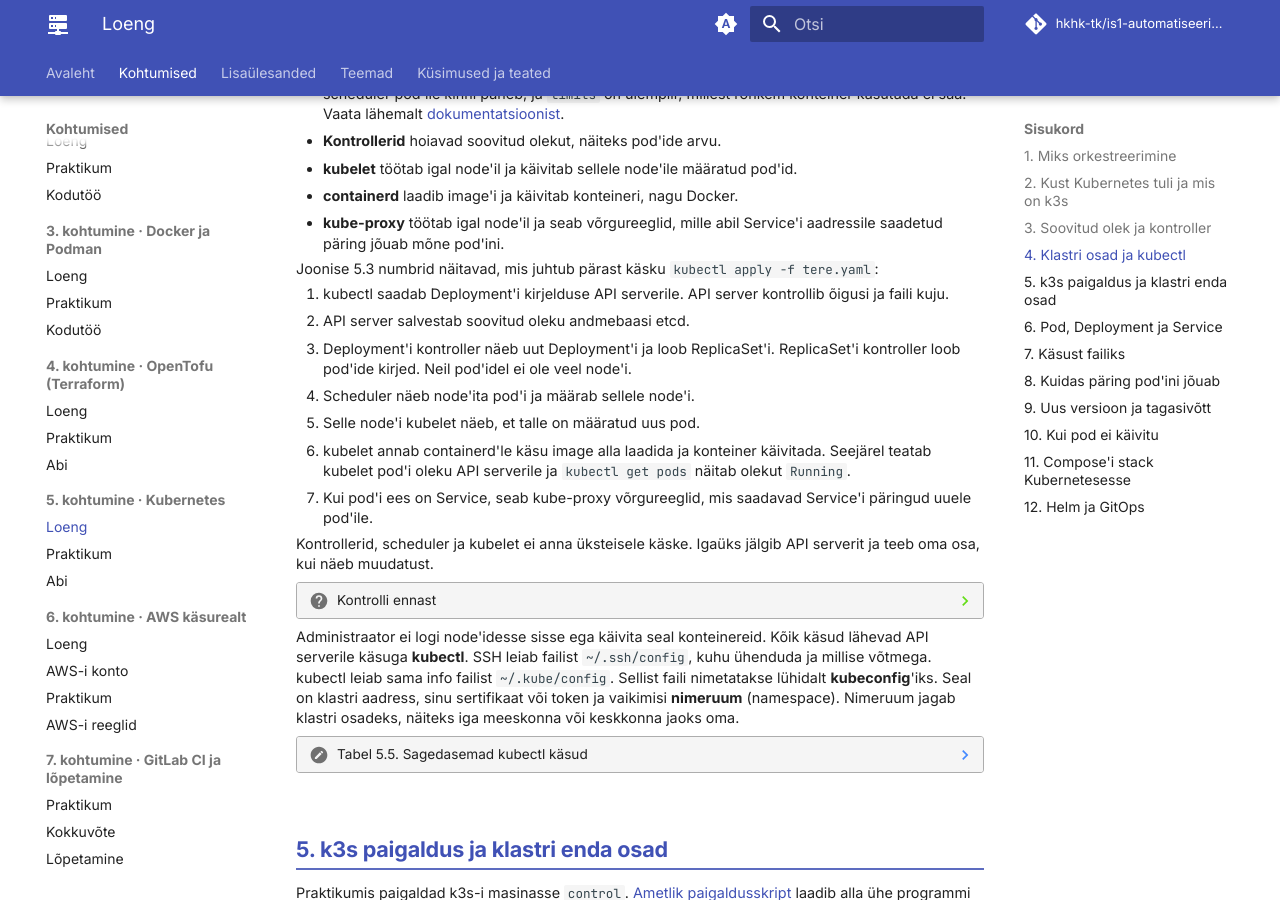
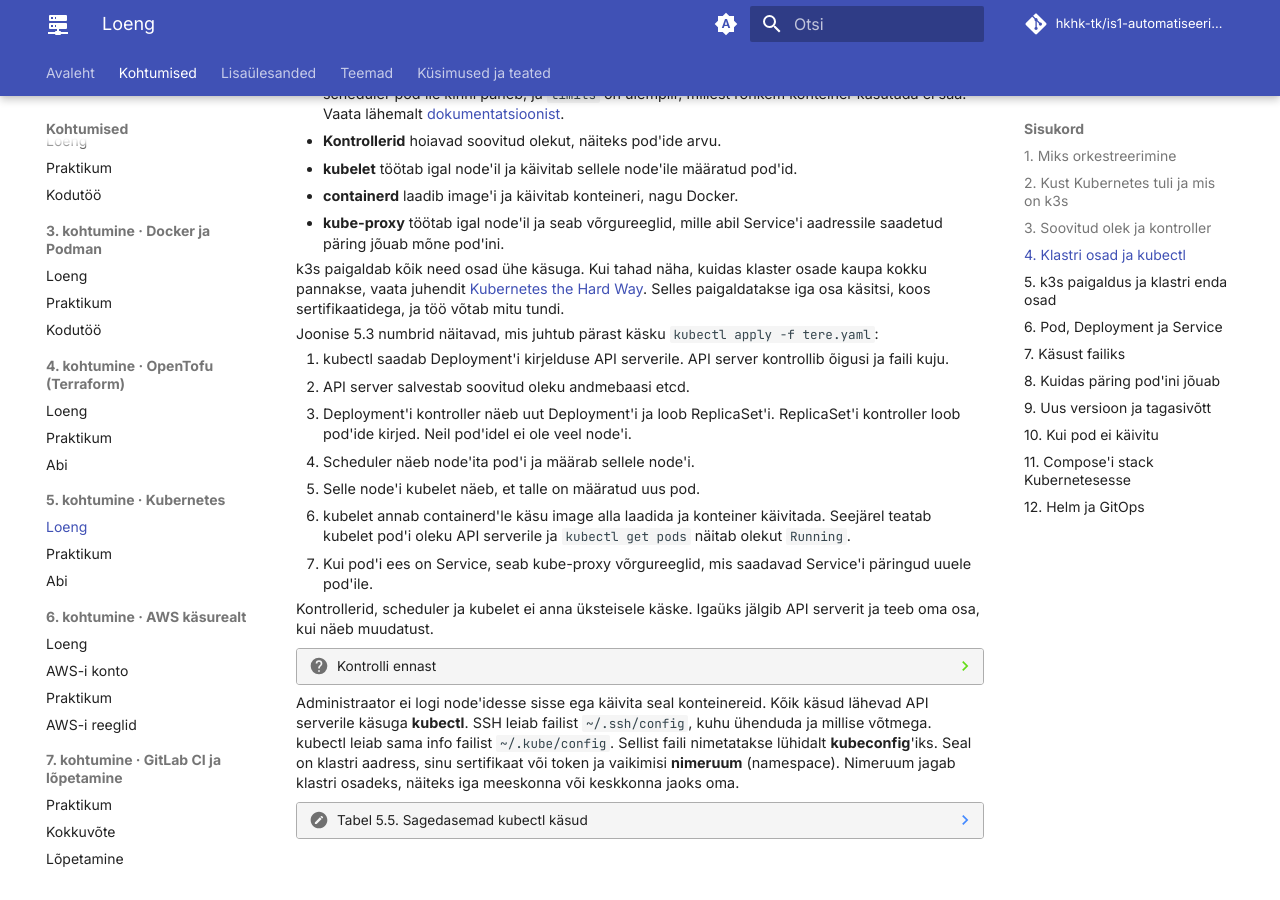
Before and after one commit to hkhk-tk/is1-automatiseerimine, an MkDocs documentation site: the page built from docs/k05/loeng.md, in a window 1280 px wide and 900 px high, scrolled down 3501 px. Built offline with MkDocs 1.6.1 and Material for MkDocs 9.7.7, drawn with Linux system fonts in a browser that asks for light colours; comment, search, counter and statistics services are not loaded.

Commit message:
K5 loeng: link Kubernetes the Hard Way juhendile

```diff
--- a/docs/k05/loeng.md
+++ b/docs/k05/loeng.md
@@ -168,6 +168,8 @@ Klaster koosneb kahest osast. **Control plane** hoiab klastri kirjeldust ja otsu
 - **kubelet** töötab igal node'il ja käivitab sellele node'ile määratud pod'id.
 - **containerd** laadib image'i ja käivitab konteineri, nagu Docker.
 - **kube-proxy** töötab igal node'il ja seab võrgureeglid, mille abil Service'i aadressile saadetud päring jõuab mõne pod'ini.
+
+k3s paigaldab kõik need osad ühe käsuga. Kui tahad näha, kuidas klaster osade kaupa kokku pannakse, vaata juhendit [Kubernetes the Hard Way](https://github.com/kelseyhightower/kubernetes-the-hard-way). Selles paigaldatakse iga osa käsitsi, koos sertifikaatidega, ja töö võtab mitu tundi.
 
 Joonise 5.3 numbrid näitavad, mis juhtub pärast käsku `kubectl apply -f tere.yaml`:
 
```
